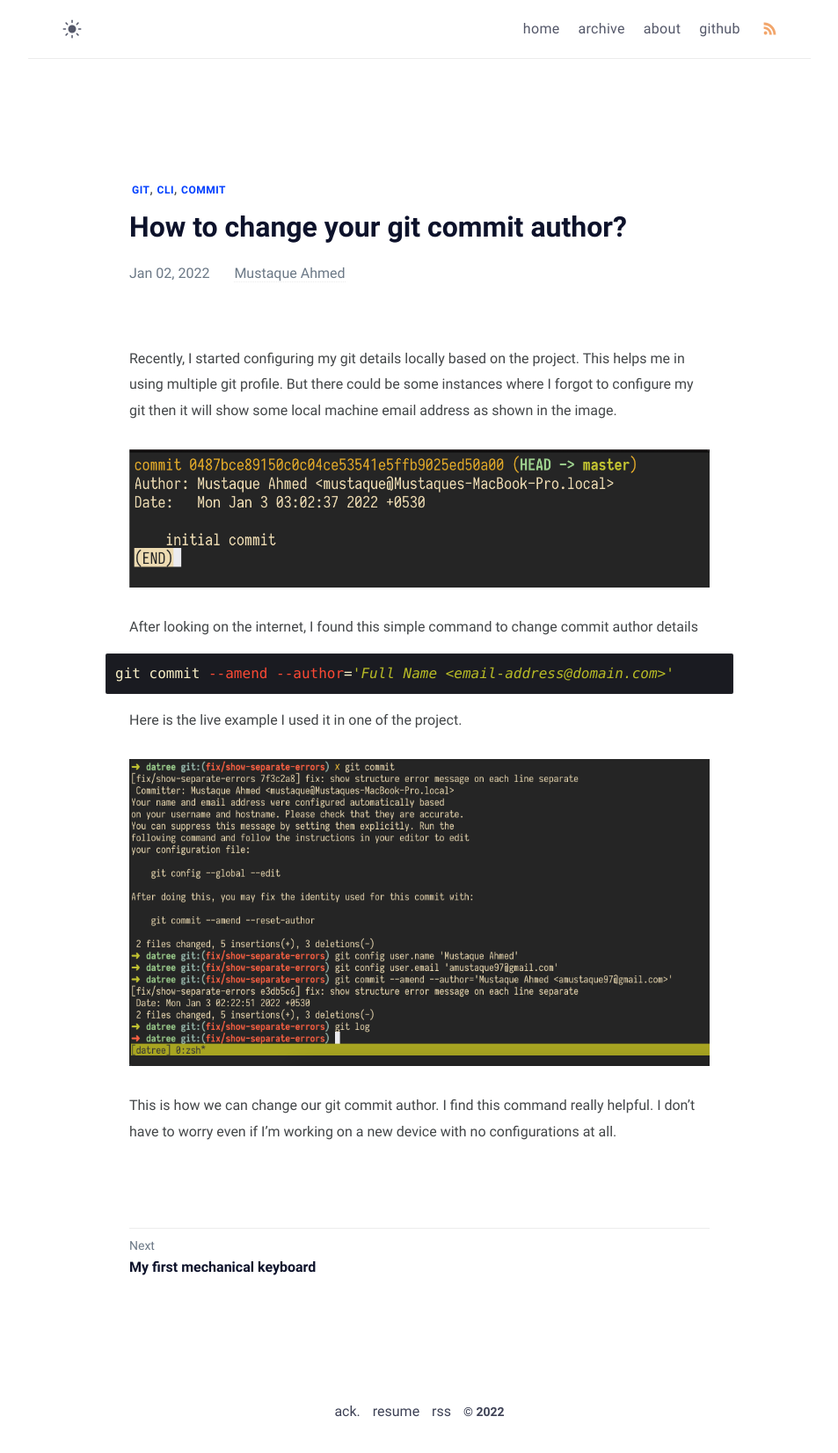
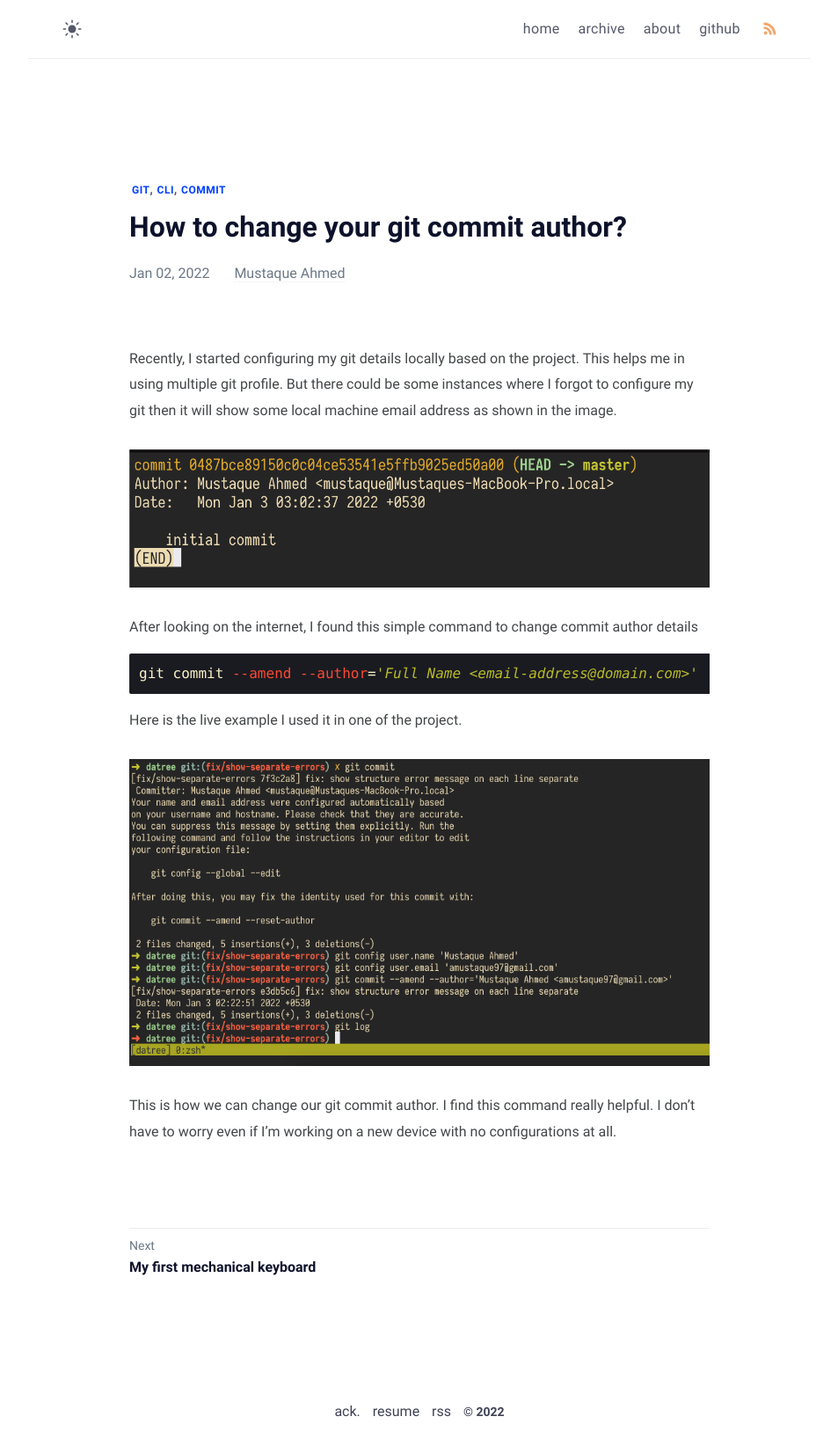
Before and after one commit to amustaque97/amustaque97.github.io, a Jekyll site: the page built from _posts/git-amend-author/2022-01-02-git-amend-author.md, in a window 1280 px wide. Shown: the whole page at 88% size, without its empty margins (163-1116 px from the left). Built offline with Jekyll 4.4.1, drawn with Linux system fonts in a browser that asks for light colours.

Commit message:
responsive highlight css

```diff
--- a/assets/css/style.scss
+++ b/assets/css/style.scss
@@ -2,3 +2,14 @@
 ---
 
 @import "main";
+
+.highlight {
+    max-width: 100%;
+    width: 100%;
+    overflow: scroll;
+}
+
+pre.highlight, pre {
+    margin: 0;
+    width: 100%;
+}
```
